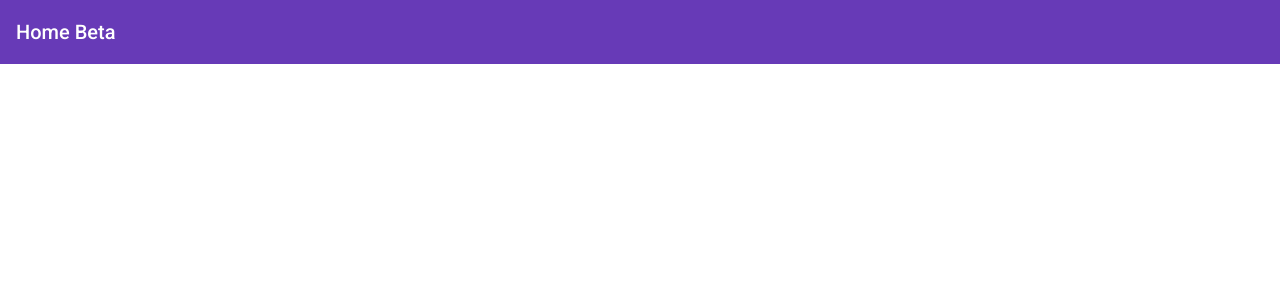
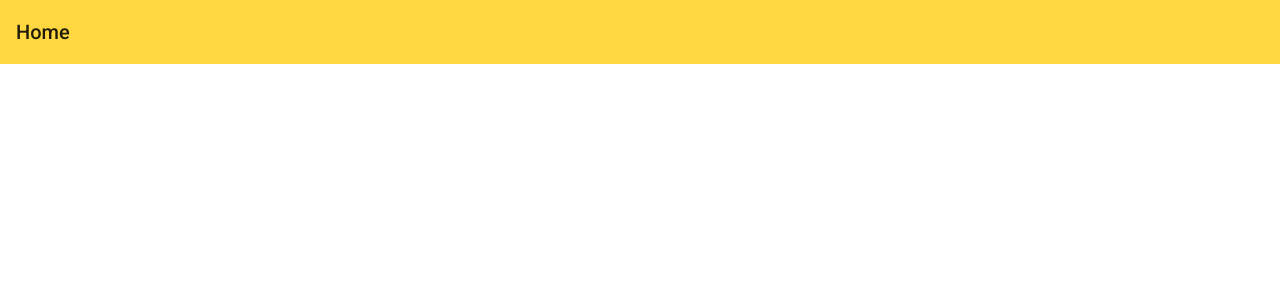
Before and after one commit to shakami/base, an Angular app: page / in a window 1280 px wide. Shown: the top 300 px of the page. Built offline with nearby package versions, Linux system fonts and the light colour scheme.

Commit message:
test for PR

```diff
--- a/src/app/app.component.html
+++ b/src/app/app.component.html
@@ -1,4 +1,3 @@
-<mat-toolbar color="primary">
+<mat-toolbar color="accent">
   <span>Home</span>
-  <span>&nbsp;Beta</span>
 </mat-toolbar>
```
